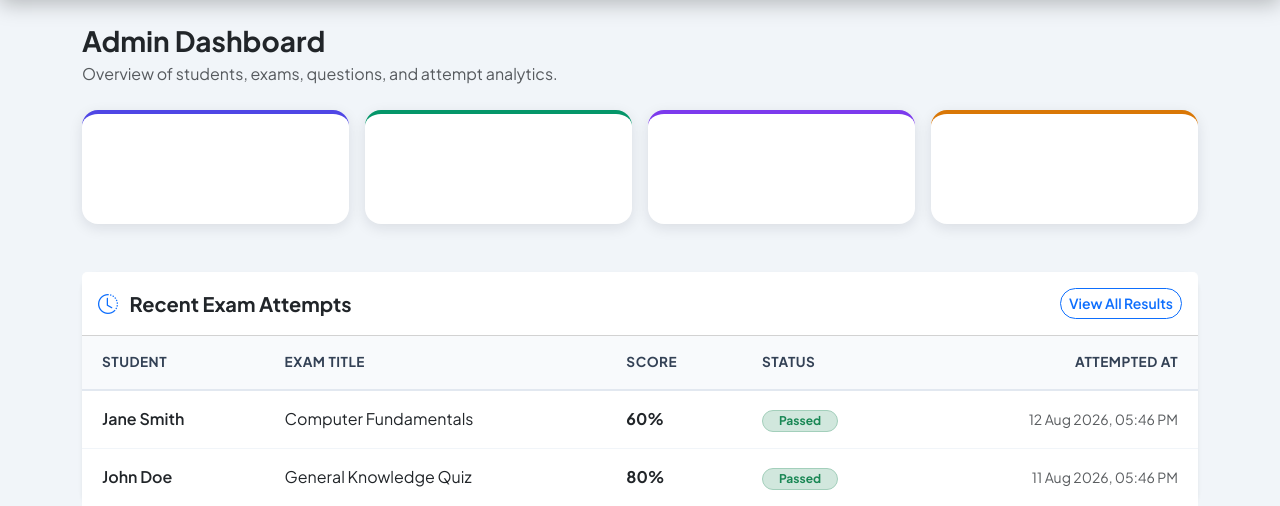
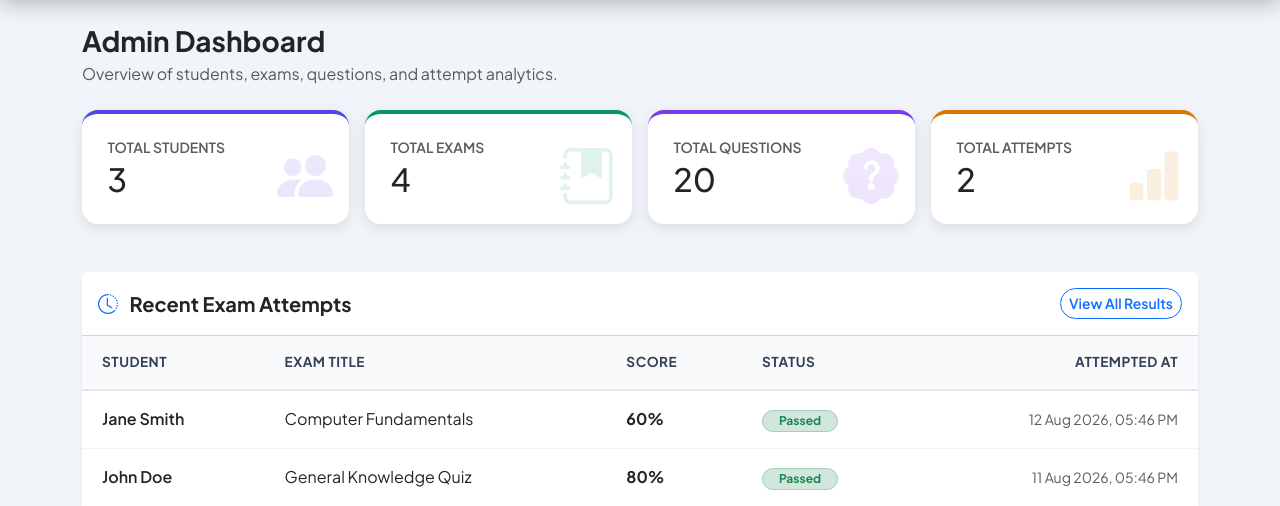
Before and after one commit to vy-vishalyadav/online-exam-system, a PHP site: page /admin/dashboard.php in a window 1280 px wide. Shown: the part 74-580 px from the top of the page. Run offline with PHP 8.4, Linux system fonts and the light colour scheme; the visitor is signed in with stand-in values (Sample User, id 1); data comes from the database, SQL or seed files in the repository; tables that the repository leaves empty hold one stand-in row (values such as "Sample post").

Commit message:
Fix: stat-card CSS forced white color was hiding text on new white cards
Remove .stat-card color:#fff and .stat-card * color:#fff !important rules
that were making text invisible on the new white-background stat cards.
Icon opacity also removed (was set via inline style instead).

```diff
--- a/css/style.css
+++ b/css/style.css
@@ -100,18 +100,12 @@ body {
    Stat Cards - Rich Gradient Backgrounds & White Text
    ========================================================================== */
 .stat-card {
-    border: none !important;
     border-radius: 16px !important;
     padding: 1.6rem !important;
     box-shadow: var(--shadow-md) !important;
     transition: transform 0.25s ease, box-shadow 0.25s ease !important;
     position: relative !important;
     overflow: hidden !important;
-    color: #ffffff !important;
-}
-
-.stat-card * {
-    color: #ffffff !important;
 }
 
 .stat-card:hover {
@@ -121,11 +115,9 @@ body {
 
 .stat-card .stat-icon {
     font-size: 3.5rem !important;
-    opacity: 0.3 !important;
     position: absolute !important;
     right: 1rem !important;
     bottom: 0.5rem !important;
-    color: #ffffff !important;
 }
 
 /* Stat card color variants */
```
